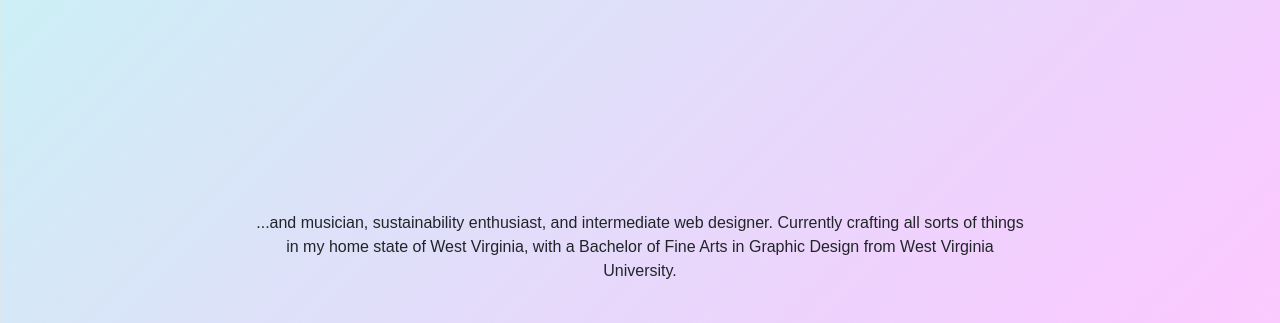
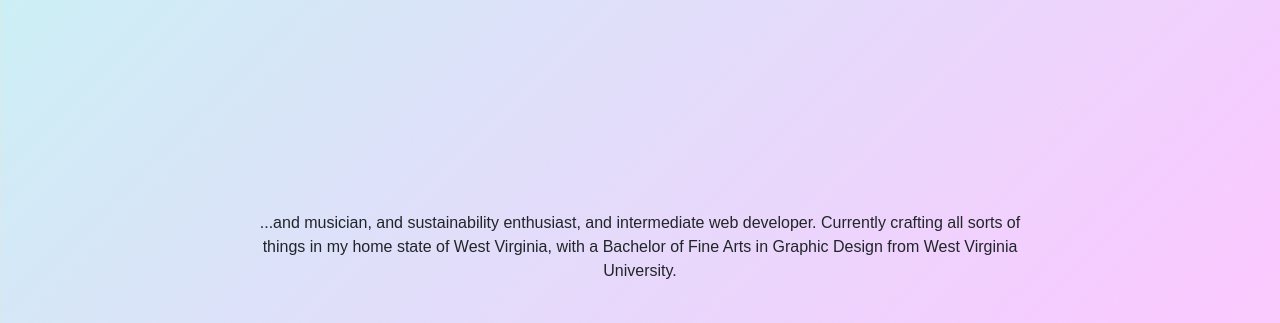
Before and after one commit to mr0088/meganrinker, a plain HTML site: page index.html in a window 1280 px wide. Shown: the part 629-952 px from the top of the page. Drawn offline with nearby package versions, Linux system fonts and the light colour scheme; a web font is replaced by a local one.

Commit message:
verbiage round 3

```diff
--- a/index.html
+++ b/index.html
@@ -63,7 +63,7 @@
 <div class="intro col-xs-12">
 <h1>Howdy.</h1>
 <h2 class="offset-1 col-10">I'm Megan Rinker,<br>designer and artist.</h2>
-<p class="offset-md-2 col-md-8">...and musician, sustainability enthusiast, and intermediate web designer. Currently crafting all sorts of things in my home state of West Virginia, with a Bachelor of Fine Arts in Graphic Design from West Virginia University.</p>
+<p class="offset-md-2 col-md-8">...and musician, and sustainability enthusiast, and intermediate web developer. Currently crafting all sorts of things in my home state of West Virginia, with a Bachelor of Fine Arts in Graphic Design from West Virginia University.</p>
 
 <div class="me">
 <p class="col-4 offset-md-1">Hey, that's me!</p>
```
